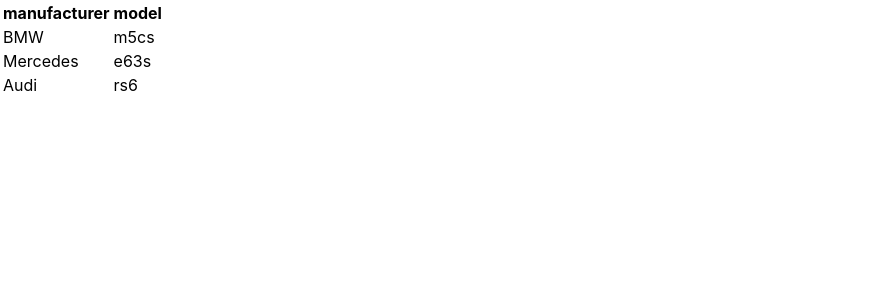
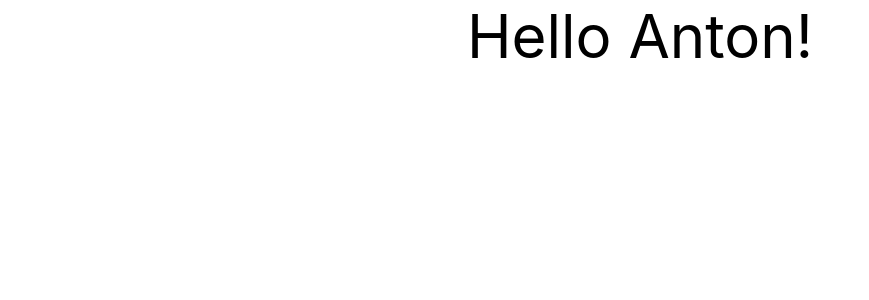
Before and after one commit to sonyhero/microtasks, a React (Create React App) app: page / in a window 1280 px wide. Shown: the top 300 px of the page, without its empty margins (0-869 px from the left). Built offline with nearby package versions, Linux system fonts and the light colour scheme.

Commit message:
add-changes-to-app.css

```diff
--- a/src/App.css
+++ b/src/App.css
@@ -1,5 +1,6 @@
 .App {
   text-align: center;
+  font-size: 60px;
 }
 
 .App-logo {
--- a/src/index.tsx
+++ b/src/index.tsx
@@ -3,20 +3,20 @@
 import './index.css';
 import reportWebVitals from './reportWebVitals';
 import App from './App';
-import AppSite from "./AppFolder/AppSite";
-import AppStudents from "./AppFolder/AppStudents";
-import AppCars from "./AppFolder/AppCars";
-import AppButton from "./AppFolder/AppButton";
-import AppNewButton from "./AppFolder/AppNewButton";
-import AppUseState from "./AppFolder/AppUseState";
-import AppFilter from "./AppFolder/AppFilter";
+// import AppSite from "./AppFolder/AppSite";
+// import AppStudents from "./AppFolder/AppStudents";
+// import AppCars from "./AppFolder/AppCars";
+// import AppButton from "./AppFolder/AppButton";
+// import AppNewButton from "./AppFolder/AppNewButton";
+// import AppUseState from "./AppFolder/AppUseState";
+// import AppFilter from "./AppFolder/AppFilter";
 
 const root = ReactDOM.createRoot(
     document.getElementById('root') as HTMLElement
 );
 root.render(
     <React.StrictMode>
-        <AppCars/>
+        <App />
     </React.StrictMode>
 );
 
```
